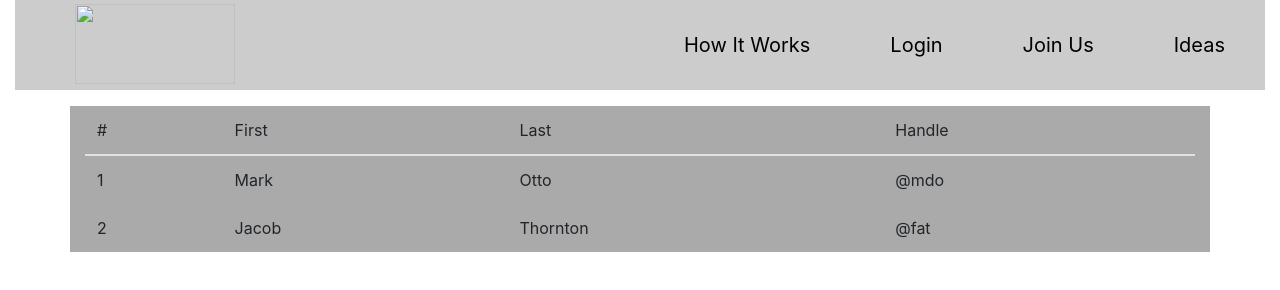
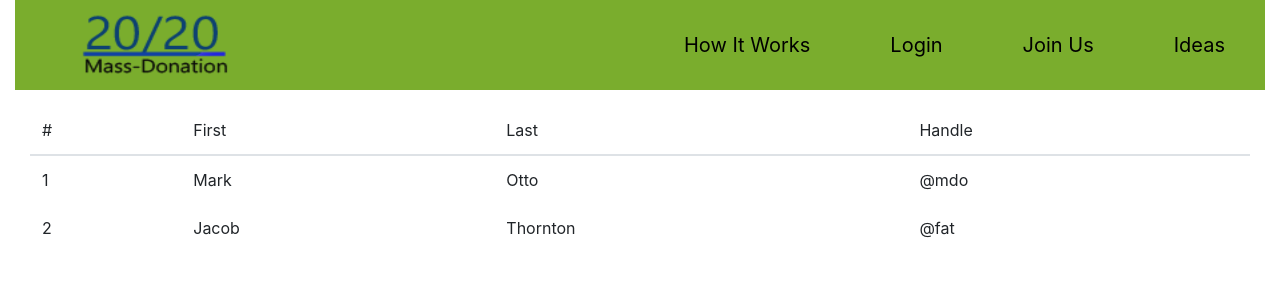
Before and after one commit to iamsanamrai/donation_website, a website: page src/index.html in a window 1280 px wide. Drawn offline with Linux system fonts and the light colour scheme.

```diff
--- a/src/assets/stylesheet/style.css
+++ b/src/assets/stylesheet/style.css
@@ -1,22 +1,23 @@
-ul {
+.navigation {
   list-style-type: none;
   margin: 2;
   padding: 6;
   overflow: hidden;
   border: 0px solid #e7e7e7;
-  background: rgba(2,2,2,0.2);
+  background: #7aad2d;
 }
 
-.logo1 img{position: absolute;
-margin-left: 60px;
-margin-top: 4px;
+.logo1 img {
+  position: absolute;
+  margin-left: 60px;
+  margin-top: 4px;
 }
 
-li {
+.navigation li {
   float: right;
 }
 
-li a {
+.navigation li a {
   display: inline-block;
   color: black;
   text-align: center;
@@ -24,17 +25,22 @@
   text-decoration: none;
 }
 
-ul a:hover{
+.navigation a:hover {
   background-color: #ddd;
 }
 
-body{
+body {
   margin: 0;
   padding: 0;
   background-color: white;
 }
-.container{
+.container {
   background: #aaa;
 }
-.table tr th { font-weight: normal; }
-.table td, .table th { border-top:none;}
+.table tr th {
+  font-weight: normal;
+}
+.table td,
+.table th {
+  border-top: none;
+}
--- a/src/index.html
+++ b/src/index.html
@@ -1,23 +1,35 @@
 <!DOCTYPE html>
 <html lang="en" dir="ltr">
   <head>
-    <meta charset="utf-8"/>
-    <meta name="viewport" content="width=device-width, initial-scale=1, shrink-to-fit=no"/>
-    <title> 20/20 Donation</title>
-    <link rel="stylesheet" href="assets/bootstrap-4/css/bootstrap.min.css"/>
-    <link rel="stylesheet" type="text/css" href="./assets/stylesheet/style.css"/>
+    <meta charset="utf-8" />
+    <meta
+      name="viewport"
+      content="width=device-width, initial-scale=1, shrink-to-fit=no"
+    />
+    <title>20/20 Donation</title>
+    <link rel="stylesheet" href="assets/bootstrap-4/css/bootstrap.min.css" />
+    <link
+      rel="stylesheet"
+      type="text/css"
+      href="./assets/stylesheet/style.css"
+    />
   </head>
   <body>
     <div class="container-fluid">
-    <div class="logo1"><a href="#"><img src="logo.png" height="80" width="160"></a>
+      <div class="logo1">
+        <a href="#"
+          ><img src="assets/images/logo.png" height="80" width="160"
+        /></a>
       </div>
-    <ul>
+      <ul class="navigation">
         <li style="font-size:20px"><a href="#news">Ideas</a></li>
         <li style="font-size:20px"><a href="#contact">Join Us</a></li>
         <li style="font-size:20px"><a href="#about">Login</a></li>
         <li style="font-size:20px"><a href="#home">How It Works</a></li>
       </ul>
-<div class="container">
+      <div class="container-fluid">
+        <div></div>
+
         <!---home page -->
         <table class="table">
           <thead>
@@ -45,6 +57,5 @@
         </table>
       </div>
     </div>
-
   </body>
 </html>
```
Also changed, not shown: src/assets/images/logo.png (added). Lines whose indentation alone changed are shown as unchanged.
